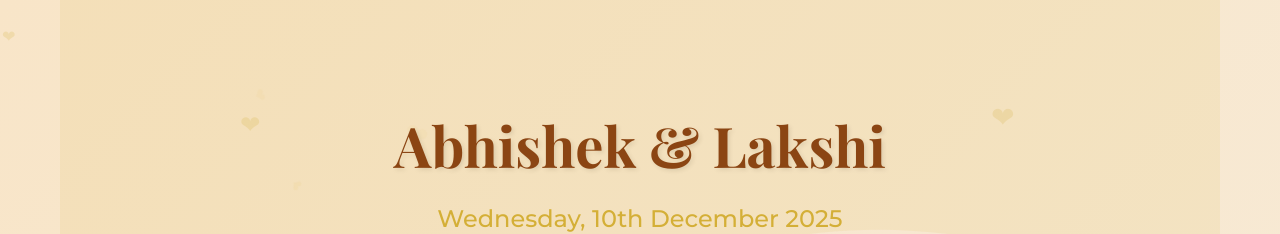
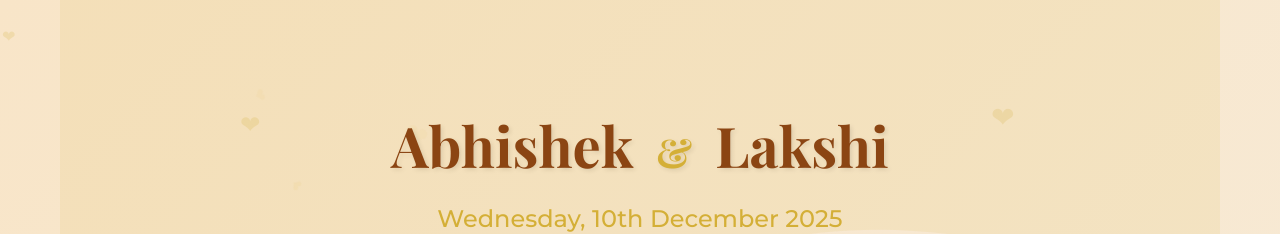
Before and after one commit to AbhishekKoli-Official/wedding-invitation, a plain HTML site: page index.html in a window 1280 px wide. Shown: the top 234 px of the page. Drawn offline with nearby package versions, Linux system fonts and the light colour scheme.

Commit message:
Restore and format style.css with initial styles

```diff
--- a/style.css
+++ b/style.css
@@ -160,7 +160,7 @@ body {
     text-shadow: 2px 2px 4px rgba(0, 0, 0, 0.1);
 }
 
-.weds {
+.and {
     color: var(--primary);
     font-size: 2.5rem;
     margin: 0 10px;
```
